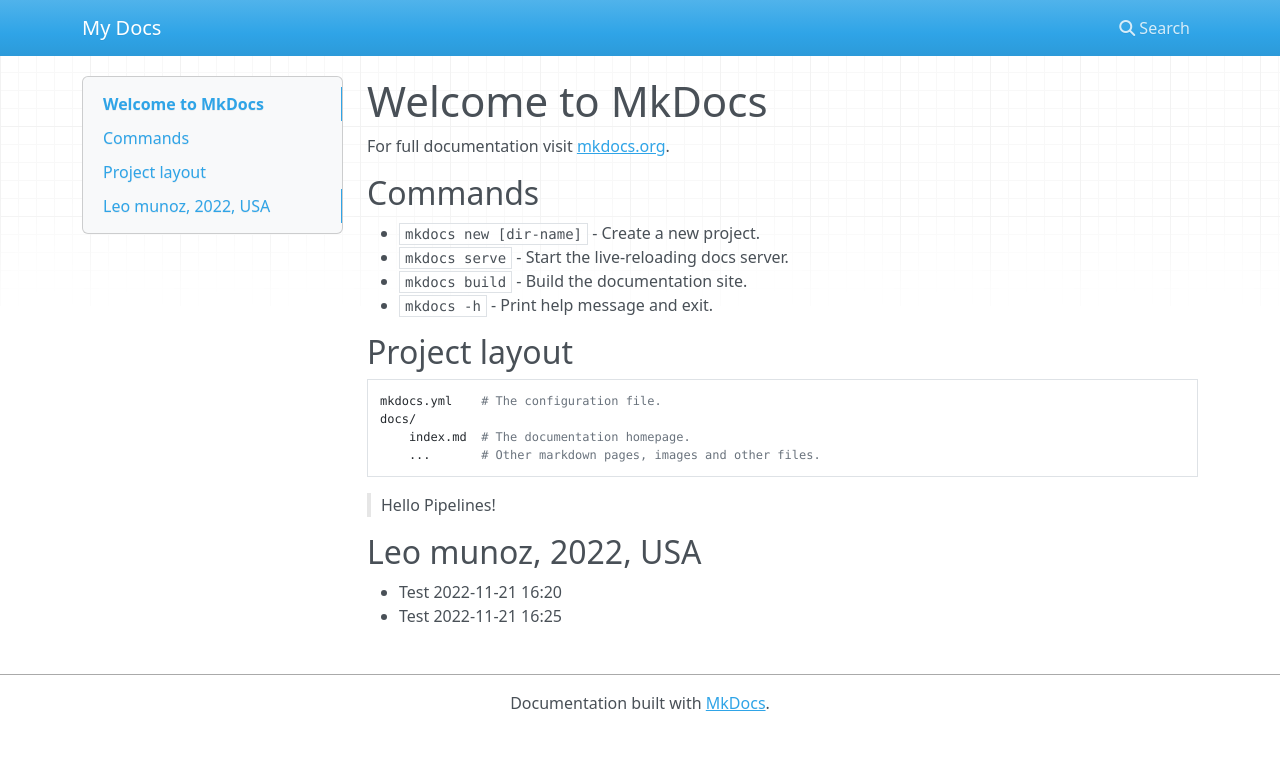
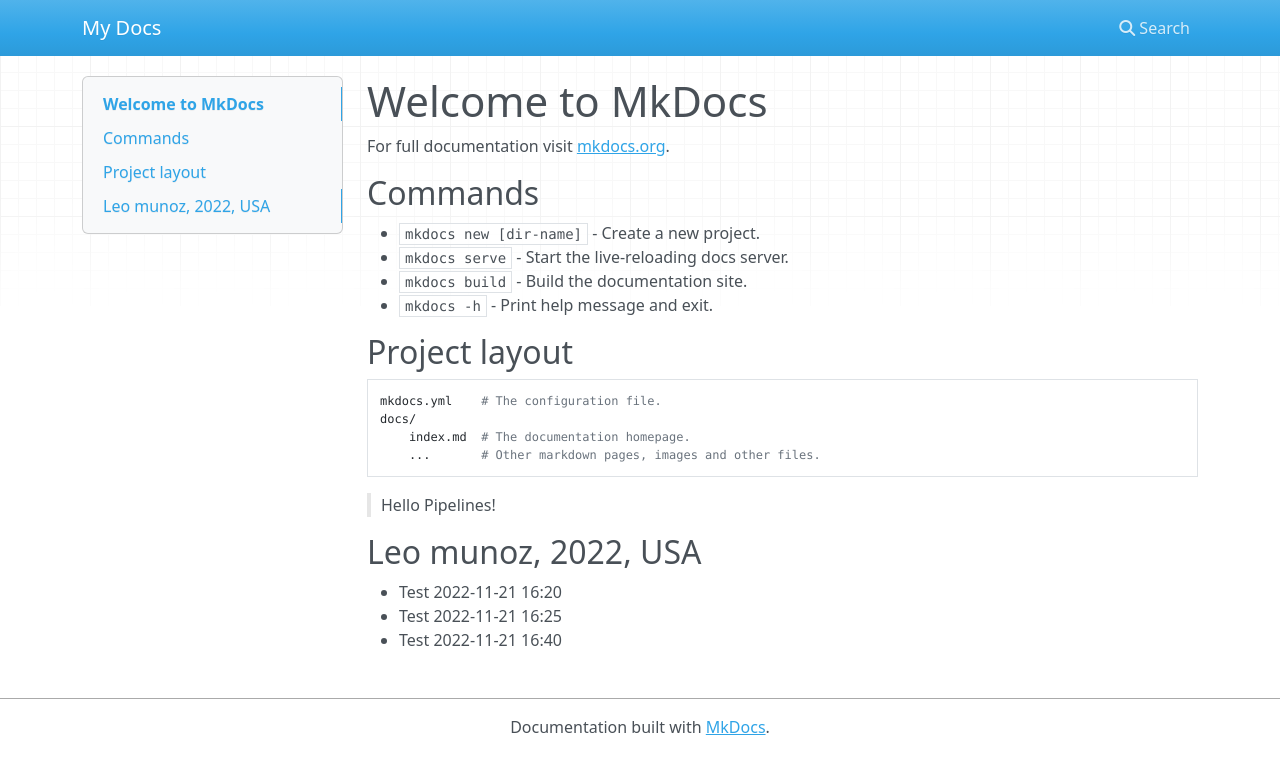
Before and after one commit to viceo/ci-mkdocs-test, an MkDocs documentation site: the page built from docs/index.md, in a window 1280 px wide. Shown: the top 774 px of the page. Built offline with MkDocs 1.6.1, drawn with Linux system fonts in a browser that asks for light colours; nearby versions of some CDN libraries.

Commit message:
test update

```diff
--- a/docs/index.md
+++ b/docs/index.md
@@ -25,3 +25,4 @@
 
 * Test 2022-11-21 16:20
 * Test 2022-11-21 16:25
+* Test 2022-11-21 16:40
```
Also changed, not shown: 1 other file.
